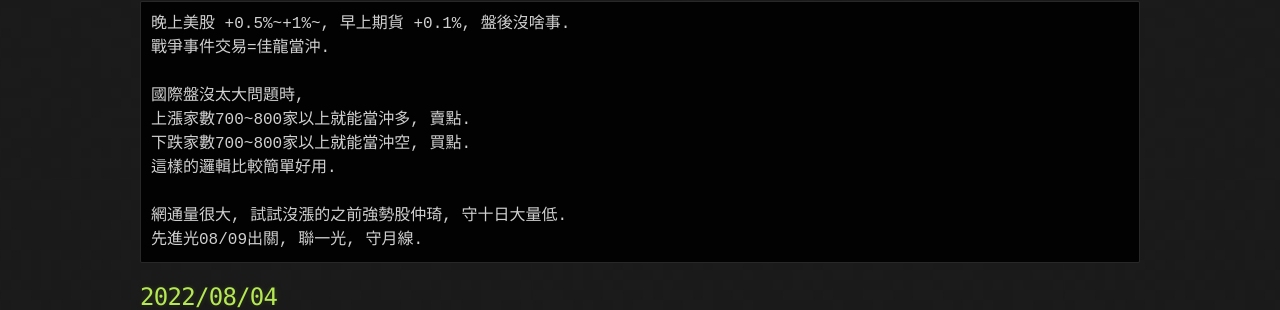
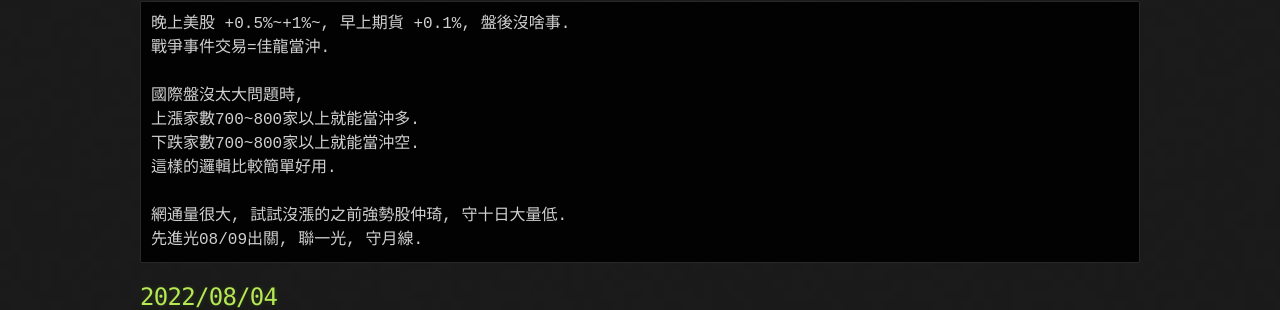
Before and after one commit to lepg5487/Stock_God, a Jekyll site: the page built from index.md, in a window 1280 px wide and 900 px high. Shown: the part 353-663 px from the top of the window. Built offline with Jekyll 4.4.1, drawn with Linux system fonts in a browser that asks for light colours; our own code applies the rules of GitHub Pages for plain Markdown files.

Commit message:
Update index.md

```diff
--- a/index.md
+++ b/index.md
@@ -10,8 +10,8 @@ layout: testlayouts
 戰爭事件交易=佳龍當沖.
 
 國際盤沒太大問題時,
-上漲家數700~800家以上就能當沖多, 賣點.
-下跌家數700~800家以上就能當沖空, 買點.
+上漲家數700~800家以上就能當沖多.
+下跌家數700~800家以上就能當沖空.
 這樣的邏輯比較簡單好用.
 
 網通量很大, 試試沒漲的之前強勢股仲琦, 守十日大量低.
```
